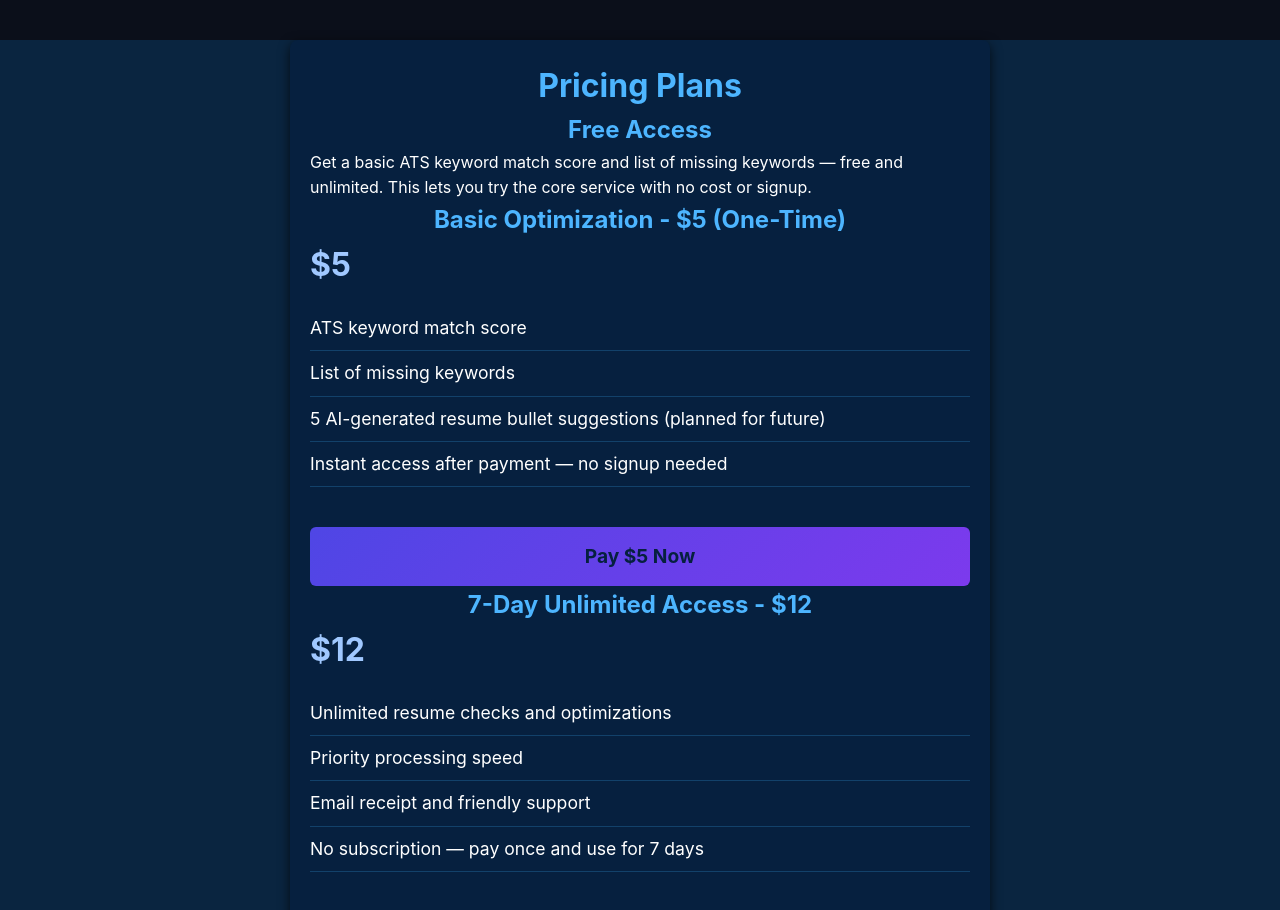
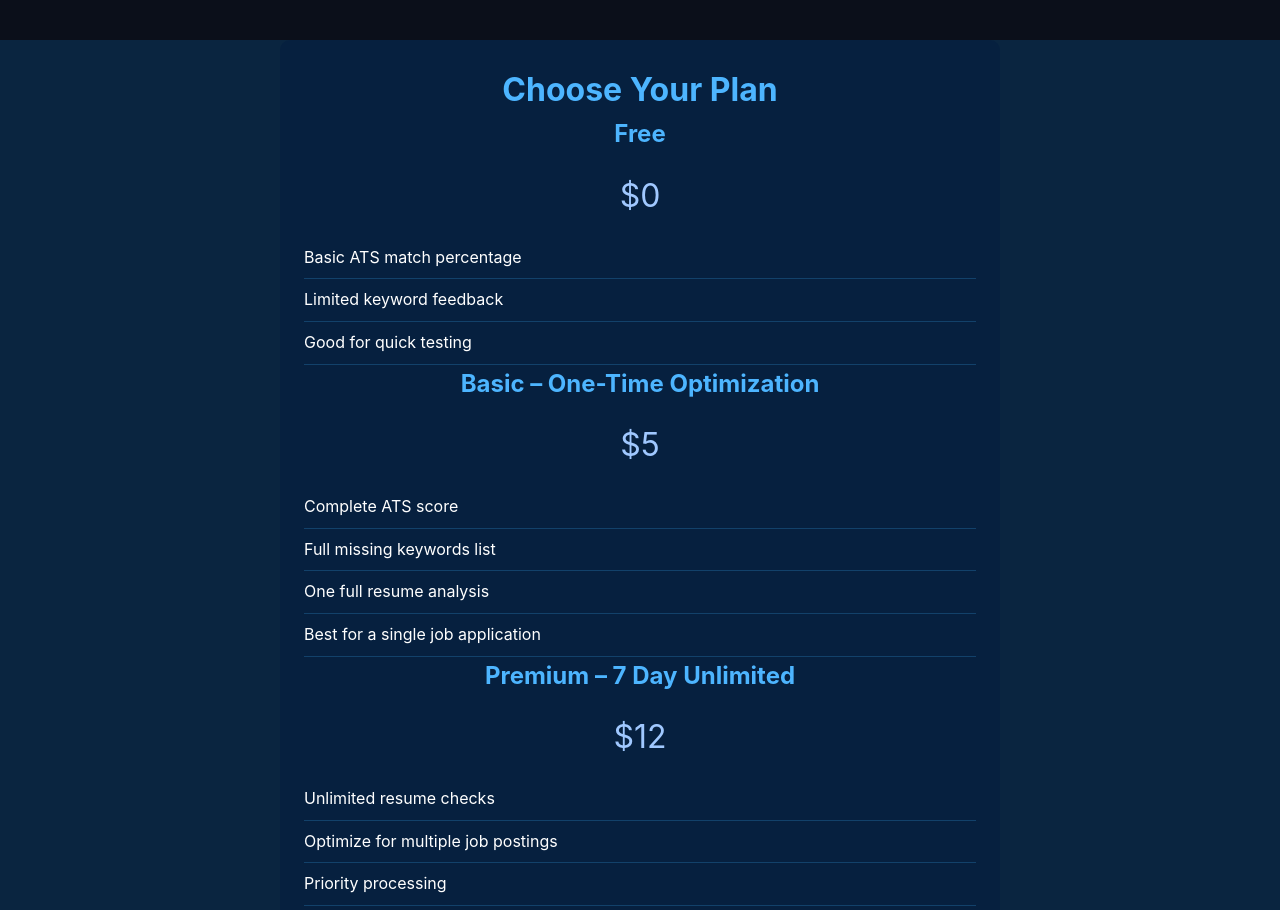
Before and after one commit to Ludample/ats-resume-checker, a Next.js app: page /pricing in a window 1280 px wide. Shown: the top 910 px of the page. Built offline with nearby package versions, Linux system fonts and the light colour scheme.

Commit message:
Update pricing.js

```diff
--- a/pages/pricing.js
+++ b/pages/pricing.js
@@ -7,25 +7,16 @@ export default function Pricing() {
       <style>{`
         body {
           margin: 0;
-          font-family: -apple-system, BlinkMacSystemFont, "Segoe UI", Roboto,
-            Oxygen, Ubuntu, Cantarell, "Open Sans", "Helvetica Neue", sans-serif;
+          font-family: -apple-system, BlinkMacSystemFont, "Segoe UI", Roboto;
           background-color: #0a2540;
           color: white;
         }
-        a {
-          color: #4db5ff;
-          text-decoration: none;
-        }
-        a:hover {
-          text-decoration: underline;
-        }
         .container {
-          max-width: 700px;
+          max-width: 720px;
           margin: 40px auto;
-          padding: 20px;
+          padding: 24px;
           background: #06203f;
-          border-radius: 8px;
-          box-shadow: 0 4px 12px rgba(0,0,0,0.7);
+          border-radius: 10px;
         }
         h1, h2 {
           color: #4db5ff;
@@ -33,86 +24,68 @@ export default function Pricing() {
         }
         ul {
           list-style: none;
-          padding-left: 0;
-          margin-bottom: 40px;
+          padding: 0;
         }
         li {
           padding: 8px 0;
           border-bottom: 1px solid #12416a;
-          font-size: 1.1rem;
         }
         .price {
           font-size: 2rem;
-          font-weight: 700;
-          margin-top: 0;
           color: #a0c8ff;
+          text-align: center;
         }
         .btn-primary {
           display: block;
           width: 100%;
-          background-color: #4db5ff;
-          border: none;
-          padding: 14px 0;
+          margin-top: 16px;
+          background: #4db5ff;
+          color: #06203f;
+          padding: 14px;
           border-radius: 6px;
-          color: #06203f;
+          text-align: center;
           font-weight: 700;
-          font-size: 1.2rem;
-          cursor: pointer;
-          text-align: center;
           text-decoration: none;
-          user-select: none;
-          transition: background-color 0.3s ease;
-        }
-        .btn-primary:hover {
-          background-color: #3a9ded;
-        }
-        .back-link {
-          display: block;
-          margin-top: 20px;
-          text-align: center;
-          font-size: 0.9rem;
-          color: #7a8ca3;
-          user-select: none;
         }
       `}</style>
 
       <main className="container">
-        <h1>Pricing Plans</h1>
+        <h1>Choose Your Plan</h1>
 
         <section>
-          <h2>Free Access</h2>
-          <p>
-            Get a basic ATS keyword match score and list of missing keywords — free and unlimited.
-            This lets you try the core service with no cost or signup.
-          </p>
+          <h2>Free</h2>
+          <p className="price">$0</p>
+          <ul>
+            <li>Basic ATS match percentage</li>
+            <li>Limited keyword feedback</li>
+            <li>Good for quick testing</li>
+          </ul>
         </section>
 
         <section>
-          <h2>Basic Optimization - $5 (One-Time)</h2>
+          <h2>Basic – One-Time Optimization</h2>
           <p className="price">$5</p>
           <ul>
-            <li>ATS keyword match score</li>
-            <li>List of missing keywords</li>
-            <li>5 AI-generated resume bullet suggestions (planned for future)</li>
-            <li>Instant access after payment — no signup needed</li>
+            <li>Complete ATS score</li>
+            <li>Full missing keywords list</li>
+            <li>One full resume analysis</li>
+            <li>Best for a single job application</li>
           </ul>
-          <a href="#" className="btn-primary">Pay $5 Now</a>
         </section>
 
         <section>
-          <h2>7-Day Unlimited Access - $12</h2>
+          <h2>Premium – 7 Day Unlimited</h2>
           <p className="price">$12</p>
           <ul>
-            <li>Unlimited resume checks and optimizations</li>
-            <li>Priority processing speed</li>
-            <li>Email receipt and friendly support</li>
-            <li>No subscription — pay once and use for 7 days</li>
+            <li>Unlimited resume checks</li>
+            <li>Optimize for multiple job postings</li>
+            <li>Priority processing</li>
+            <li>No subscription, pay once</li>
           </ul>
-          <a href="#" className="btn-primary">Pay $12 Now</a>
         </section>
 
         <Link href="/">
-          <a className="back-link">← Back to Home</a>
+          <a className="btn-primary">← Back to App</a>
         </Link>
       </main>
     </>
```
